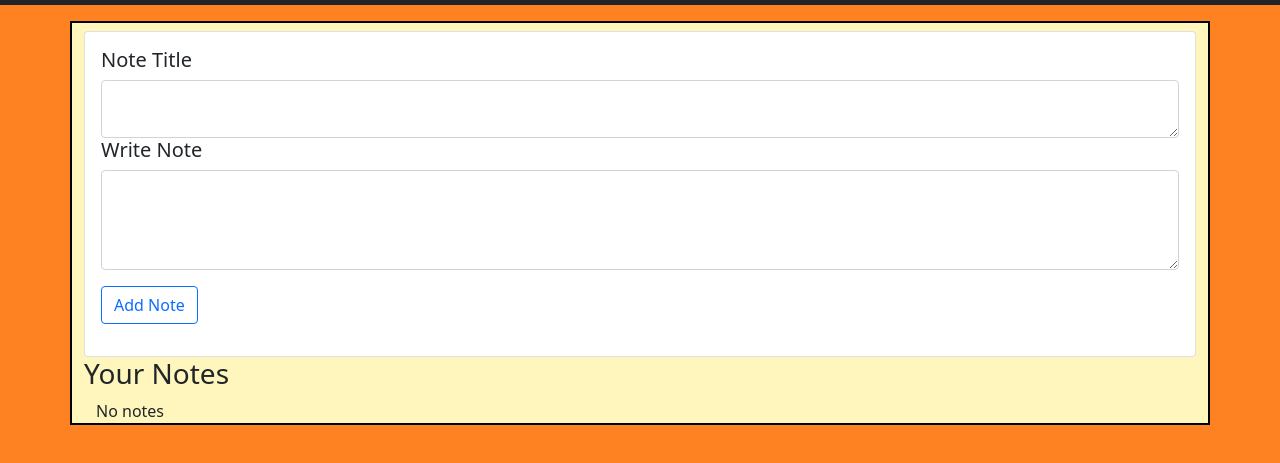
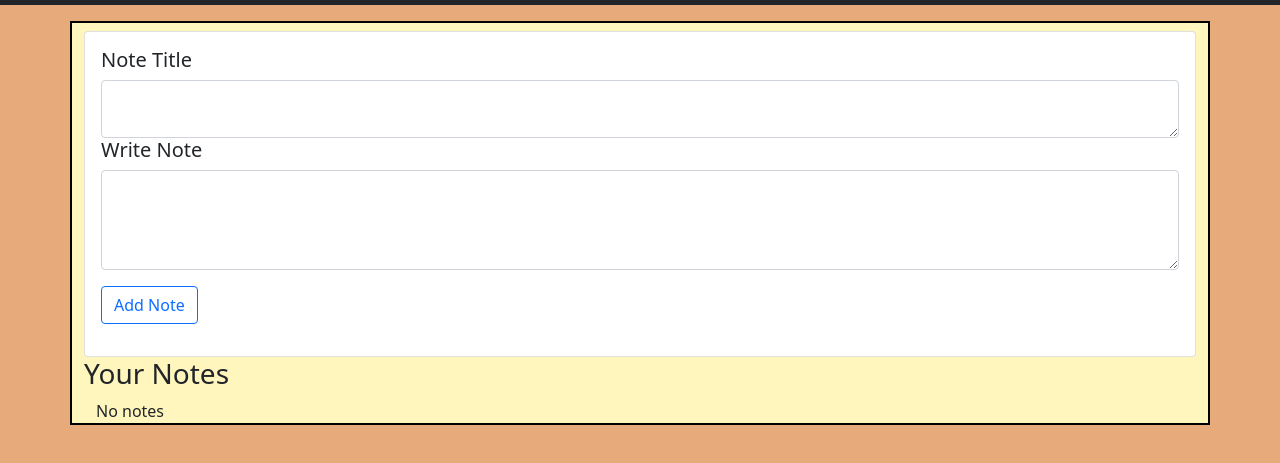
Before and after one commit to suraj4812010/GitLearningRepo, a plain HTML site: page index.html in a window 1280 px wide. Shown: the part 51-514 px from the top of the page. Drawn offline with nearby package versions, Linux system fonts and the light colour scheme.

Commit message:
changed bg color

```diff
--- a/index.html
+++ b/index.html
@@ -11,7 +11,7 @@
 
 </head>
 
-<body style="background-color: #ff8222;">
+<body style="background-color: #e7aa7b;">
   <nav class="navbar navbar-expand-lg navbar-dark bg-dark" style="background-color: #e6c700;">
     <div class="container-fluid ">
       <a class="navbar-brand" href="#">My Notes Are Ready</a>
```
